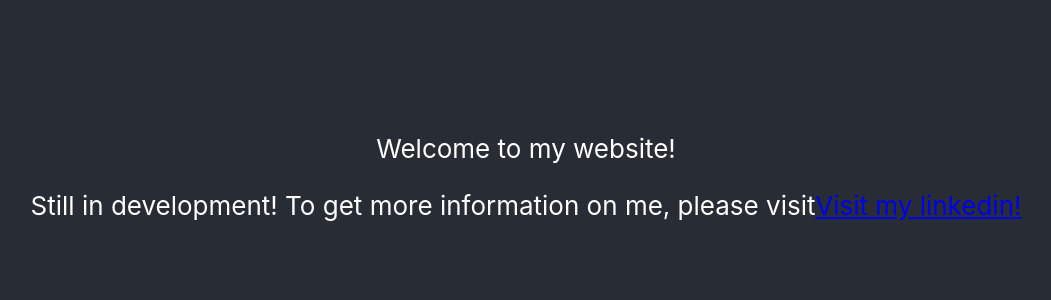
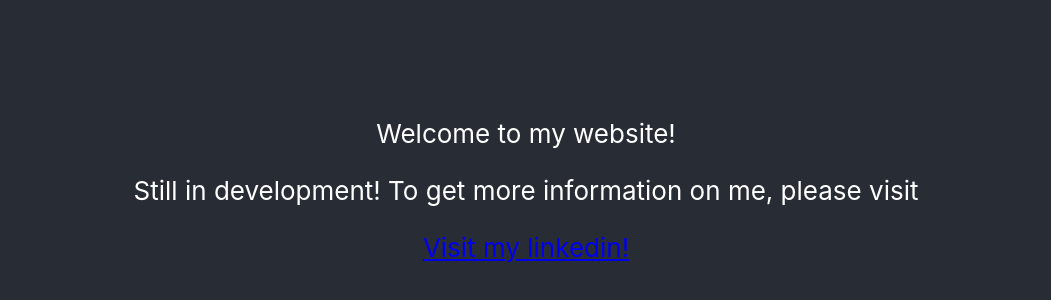
Before and after one commit to priyanshumahey/priyanshumahey.github.io, a React (Create React App) app in the folder website/: page /#/ in a window 1280 px wide. Shown: the part 210-510 px from the top of the page, without its empty margins (114-1165 px from the left). Built offline with nearby package versions, Linux system fonts and the light colour scheme.

Commit message:
Update App.js

```diff
--- a/website/src/App.js
+++ b/website/src/App.js
@@ -8,8 +8,13 @@
         <p>
           Still in development!
           To get more information on me, please visit
-          <a href="www.linkedin.com/in/priyanshu-mahey">Visit my linkedin!</a>
         </p>
+        <a
+        target="_blank"
+        rel="noreferrer"
+        href="https://www.linkedin.com/in/priyanshu-mahey">
+          Visit my linkedin!
+        </a>
       </header>
     </div>
   );
```
